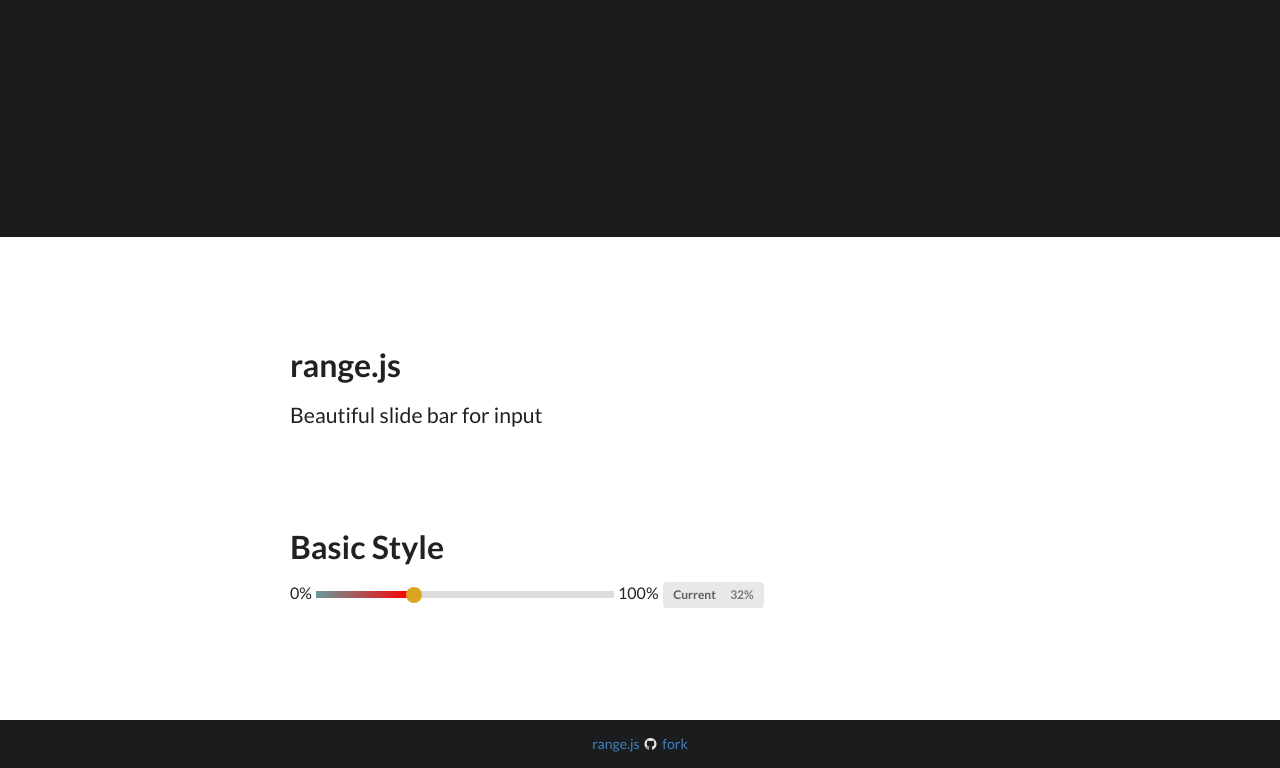
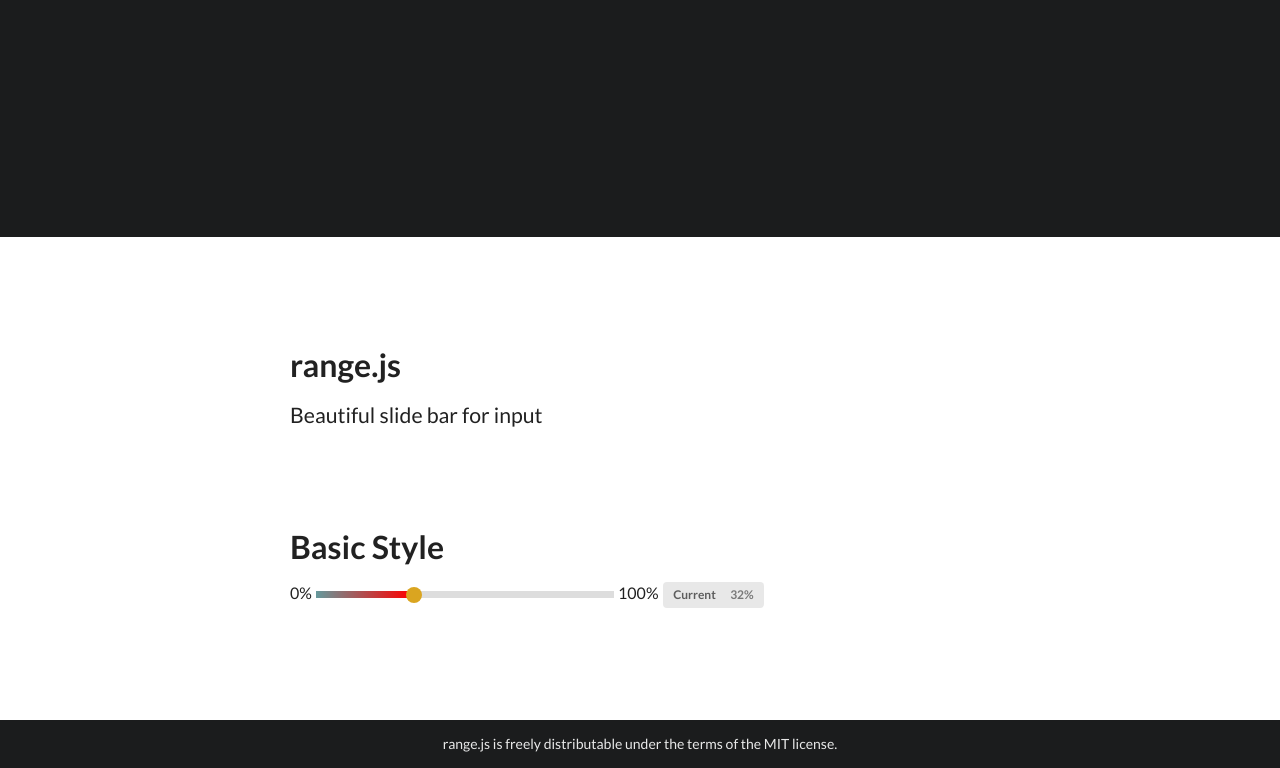
Before and after one commit to doukit/range.js, a plain HTML site: page index.html in a window 1280 px wide. Shown: the part 463-1231 px from the top of the page. Drawn offline with Linux system fonts and the light colour scheme.

Commit message:
update footer

```diff
--- a/index.html
+++ b/index.html
@@ -149,8 +149,7 @@
     <div class="ui inverted vertical footer segment" style="width: 100%">
         <div class="ui center aligned container">
             <div class="seven wide column">
-                <p><a href="https://github.com/doukit/range.js">range.js</a>
-                    <i class="github icon"></i><a href="https://github.com/login?return_to=%2Fdoukit%2Frange.js">fork</a></p>
+                <p>range.js is freely distributable under the terms of the MIT license.</p>
             </div>
         </div>
     </div>
```
Also changed, not shown: README.md.
